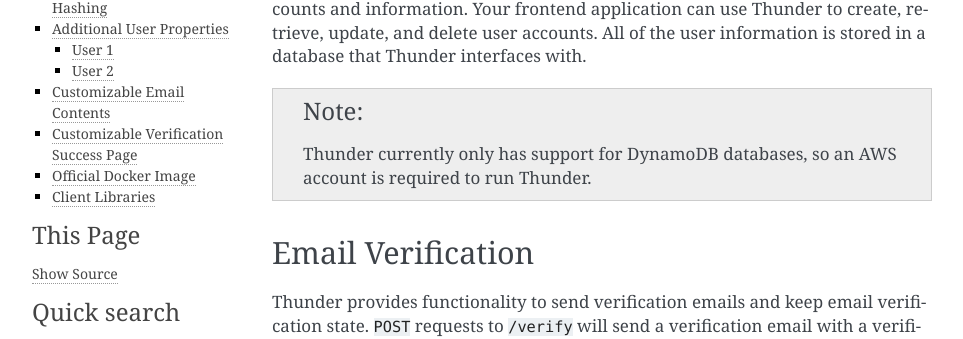
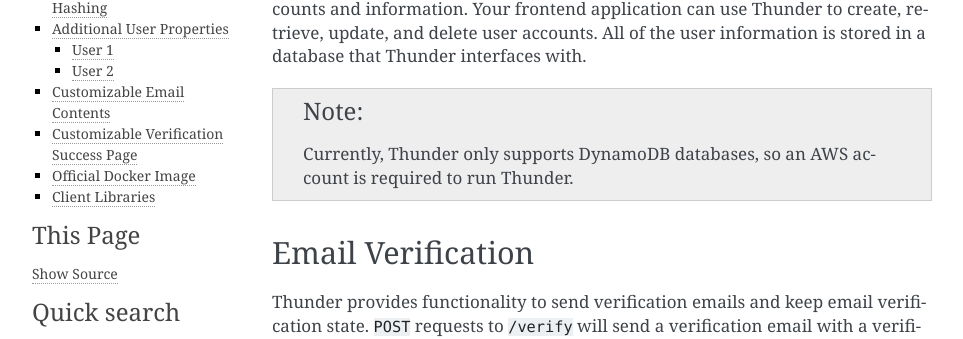
Before and after one commit to RohanNagar/thunder, a Sphinx documentation site: the page built from docs/manual/features.rst, in a window 1280 px wide and 900 px high. Shown: the part 202-541 px from the top of the window, without its empty margins (148-1111 px from the left). Built offline with Sphinx 7.4.7, drawn with Linux system fonts in a browser that asks for light colours; pages that are not in the unit, such as notebooks, are missing from menus.

Commit message:
Reword sentence

```diff
--- a/docs/manual/features.rst
+++ b/docs/manual/features.rst
@@ -15,7 +15,7 @@
 
 .. note::
 
-    Thunder currently only has support for DynamoDB databases, so an AWS account is required to run
+    Currently, Thunder only supports DynamoDB databases, so an AWS account is required to run
     Thunder.
 
 Email Verification
```
